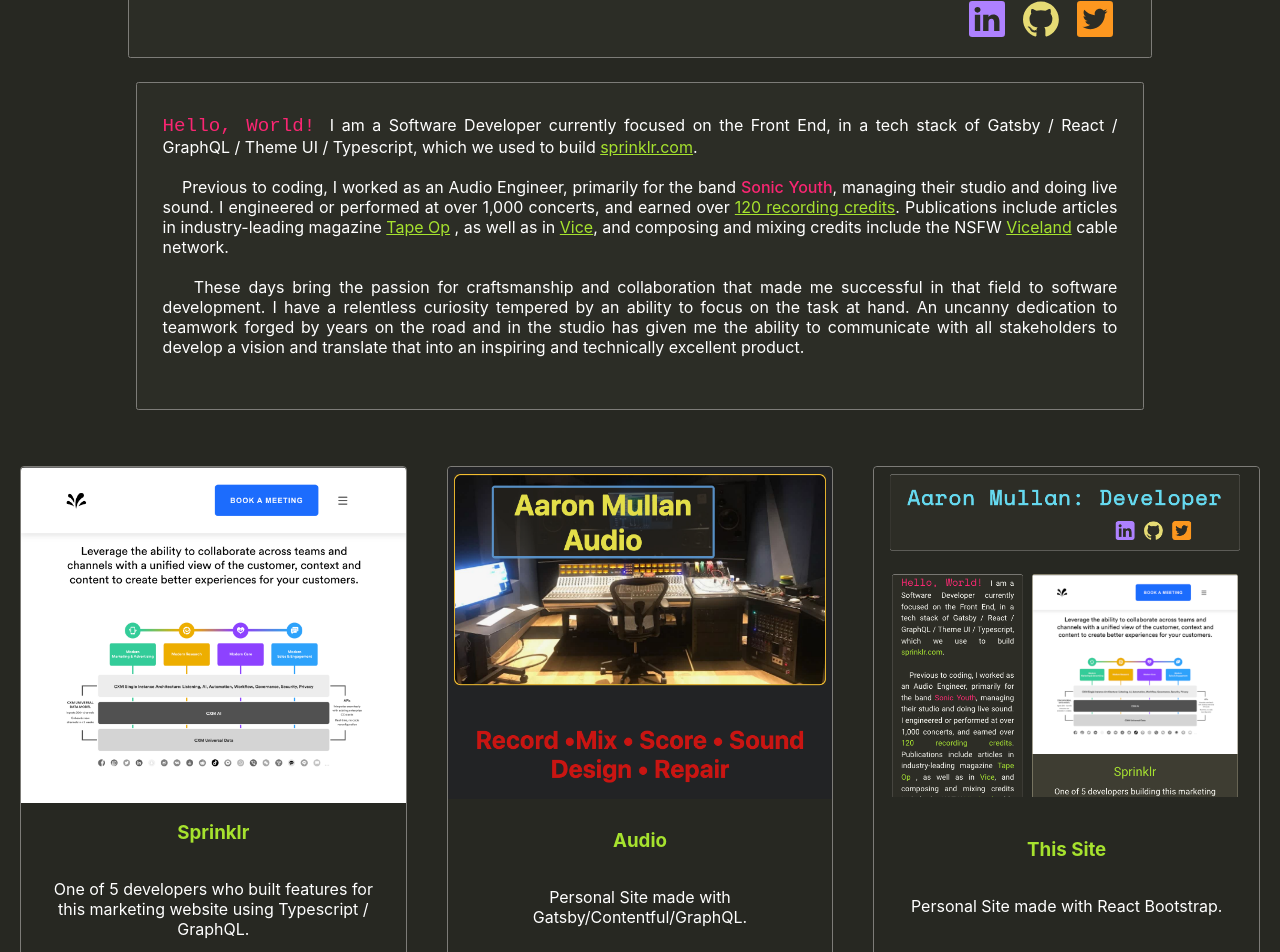
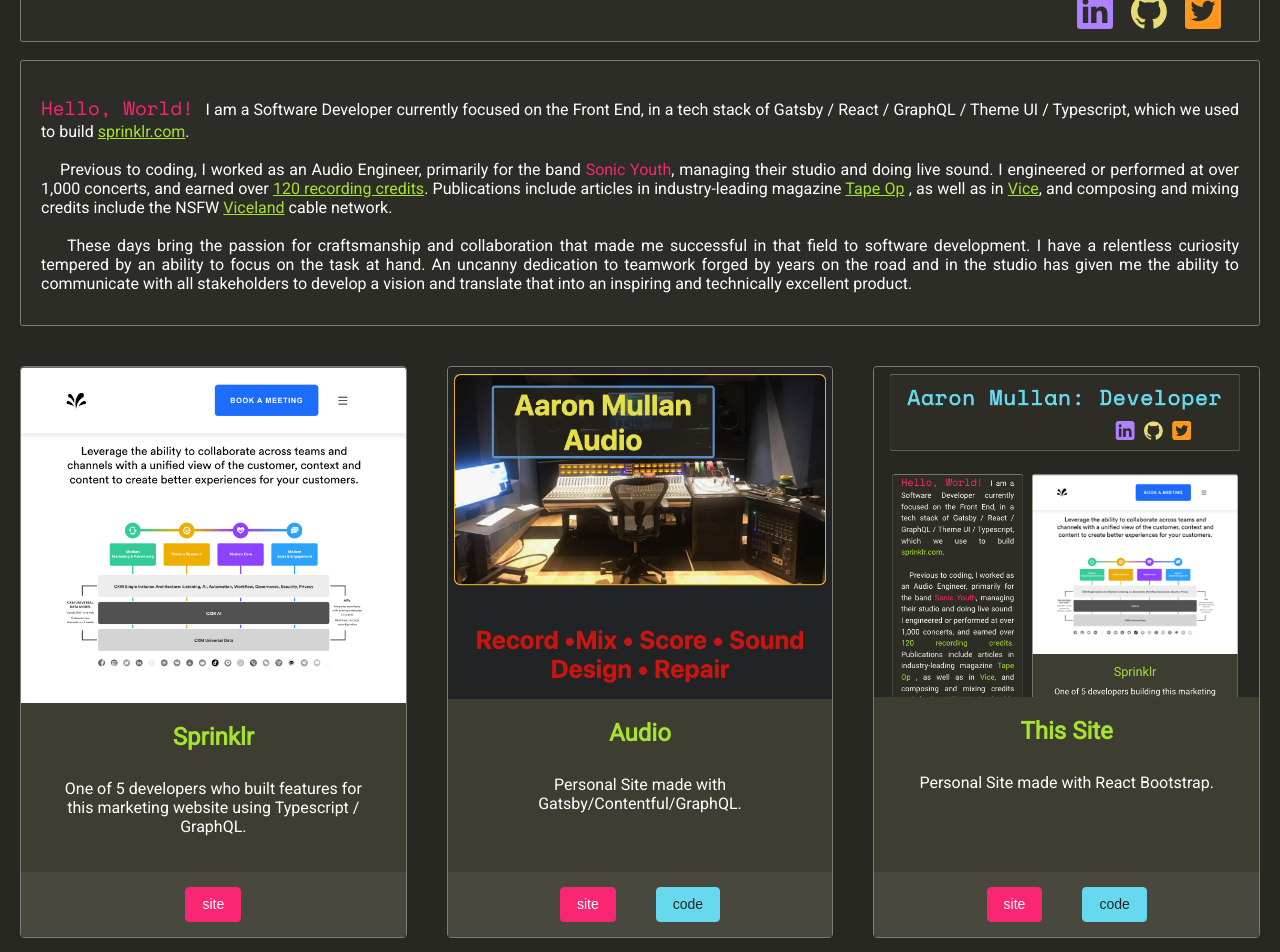
Before and after one commit to AaronMullan/aaronmullandotcom, a React (Create React App) app: page / in a window 1280 px wide. Shown: the part 80-1032 px from the top of the page. Built offline with nearby package versions, Linux system fonts and the light colour scheme.

Commit message:
cardGrid improvements

```diff
--- a/public/index.html
+++ b/public/index.html
@@ -25,6 +25,9 @@
       Learn how to configure a non-root public URL by running `npm run build`.
     -->
     <title>Aaron Mullan</title>
+    <style>
+      @import url('https://fonts.googleapis.com/css2?family=Open+Sans:wght@600&family=Roboto&display=swap&family=Press+Start+2P&display=swap&family=Creepster&display=swap&family=Space+Mono&display=swap');;
+      </style>
   </head>
   <body>
     <noscript>You need to enable JavaScript to run this app.</noscript>
--- a/src/App.css
+++ b/src/App.css
@@ -6,6 +6,13 @@
   text-align: center;
   justify-content: center;
   background-color:#272822 ;
+  font-family: Roboto;
+  min-width: 320px;
+}
+
+#main-container {
+  /* display: flex; */
+
 }
 h1 {
   font-family: 'Space Mono', monospace;
@@ -15,3 +22,11 @@
   margin-bottom: .5rem;
   line-height: 1.2;
 }
+
+h3 {
+  font-size: 24px;
+}
+
+p{
+  font-family: Roboto;
+}
--- a/src/App.jsx
+++ b/src/App.jsx
@@ -8,8 +8,10 @@
   return (
     <div className="App">
       <Header />
-      <Hero />
-      <CardGrid />
+      <div id="main-container">
+        <Hero />
+        <CardGrid />
+      </div>
     </div>
   );
 }
--- a/src/components/CardGrid.jsx
+++ b/src/components/CardGrid.jsx
@@ -6,7 +6,7 @@
   return (
     <div id="grid">
       {cardData.map(({
-        title, text, image, link, linkText,
+        title, text, image, link, linkText, secondaryLink, secondaryLinkText,
       }) => (
         <div className="card">
           <img src={image} alt="" />
@@ -20,10 +20,18 @@
                 {linkText || 'site'}
               </button>
             </a>
+            {secondaryLink
+              ? (
+                <a href={link}>
+                  <button type="button" className="button secondary-button">
+                    {secondaryLinkText || 'code'}
+                  </button>
+                </a>
+              )
+              : null}
           </div>
         </div>
       ))}
-      );
     </div>
   );
 }
--- a/src/components/cardGrid.css
+++ b/src/components/cardGrid.css
@@ -1,12 +1,12 @@
 #grid {
 display: grid;
-grid-template-columns: 1fr 1fr;
+grid-template-columns: 1fr;
 }
 
 .card {
     border: 1px solid hsl(50, 2%, 48%);
     border-radius: .25rem;
-    max-width: 400px;
+    max-width: 769px;
     margin: 40px 20px;
     display: flex;
     flex-direction: column;
@@ -15,23 +15,29 @@
 
 .card h3 {
     color: #a6e22e;
+    margin: 0px 0px 12px;
 }
 
 .card-body {
-    background-color: #272822;
+    background-color: #3e3d32;
     color: #f8f8f2;
+    height: 100%;
+    padding: 1.25rem;
 }
 
 .card-body p {
     text-align: center;
+    margin: 0;
 }
 
 .card-footer {
-    background-color: #3e3d32;
+    background-color: #49483e;
 }
 
 img {
     width: 100%;
+
+    /* max-width: 350px; */
     border-radius: .25rem .25rem 0 0 ;
 }
 
@@ -81,7 +87,18 @@
     color: #fff
 }
 
-  @media screen and (min-width: 700px){
+.secondary-button {
+    background-color: #66d9ef;
+    border-color: #66d9ef;
+    color: #272822
+}
+
+  @media screen and (min-width: 769px){
+    #grid {
+        grid-template-columns: 1fr 1fr;
+    }
+  }
+  @media screen and (min-width: 1024px){
     #grid {
         grid-template-columns: 1fr 1fr 1fr;
     }
--- a/src/components/header.css
+++ b/src/components/header.css
@@ -8,12 +8,14 @@
     display: flex;
     flex-direction: column;
     color: #66d9ef;
-    width: 80vw;
+    width: 100%;
+    padding: 1vh;
+    margin: 0 20px;
     justify-content: space-around;
     background-color: hsla(55, 11%, 22%, .25);
     border: 1px solid hsl(50, 2%, 48%);
     border-radius: .15em;
-    padding: 2vh 1vh;
+    /* padding: 2vh 1vh; */
     margin-top: 1vh;
     margin-bottom: 1vh;
     letter-spacing: .1rem;
--- a/src/components/hero.css
+++ b/src/components/hero.css
@@ -1,6 +1,7 @@
 #container {
     /* max-width: 500px; */
-    padding: 2vh 1vh;
+    /* padding: 2vh 1vh; */
+    padding-top: 10px;
     display: flex;
     align-items: center;
     justify-content: center;
@@ -9,9 +10,9 @@
 #hero {
     display: flex;
     justify-content: center;
-    padding-bottom: 20px;
-    padding-bottom: 20px;
-    margin: 0 10vw;
+    /* padding-bottom: 20px;
+    padding-bottom: 20px; */
+    margin: 0 20px;
     background-color: hsla(55, 11%, 22%, .25);
     border: 1px solid hsl(50, 2%, 48%);
     border-radius: .15em;
@@ -21,7 +22,7 @@
     color: #ffffff;
     text-align: justify;
     text-justify: inter-word;
-    padding: 2vh 2vw;
+    padding: 2vh 20px;
 }
 
 a {
```
